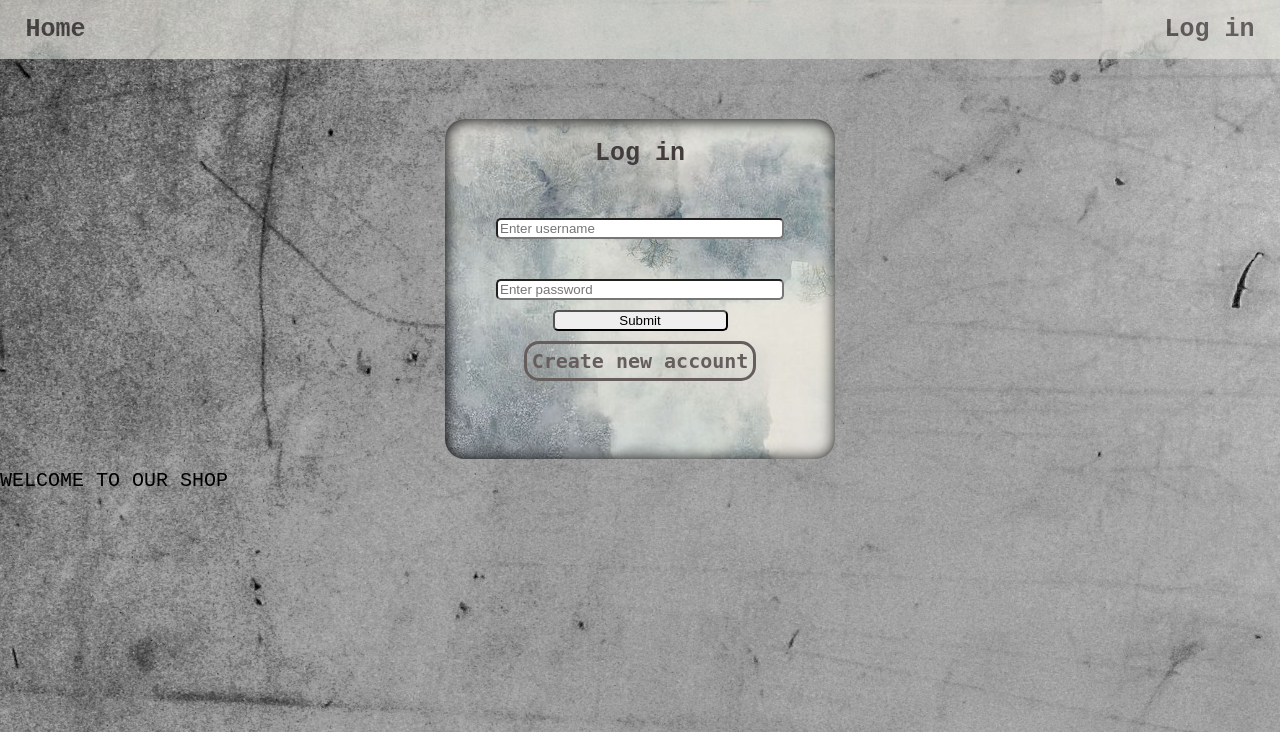
After one commit to EldinKecap/Web-Programming-SITE, a PHP site: page /login.php in a window 1280 px wide. The commit adds this page. Shown: the top 732 px of the page. Run offline with PHP 8.4, Linux system fonts and the light colour scheme.

Commit message:
implementing php

```diff
--- /dev/null
+++ b/includes/footer.php
@@ -0,0 +1,3 @@
+</body>
+<footer>Welcome to our shop</footer>
+</html>
--- a/index.html
+++ b/includes/header.php
@@ -9,9 +9,9 @@
     <script defer src="/index.js"></script>
 </head>
 <body>
-    <nav>
-        <a href="./index.html">Home</a>
-        <a href="./login.html">Log in</a>
-    </nav>
-</body>
-</html>
+   <header>
+       <nav>
+           <a href="./index.php">Home</a>
+           <a href="./login.php">Log in</a>
+        </nav>
+    </header>
--- a/login.html
+++ b/login.php
@@ -1,18 +1,7 @@
-<!DOCTYPE html>
-<html lang="en">
-<head>
-    <meta charset="UTF-8">
-    <meta http-equiv="X-UA-Compatible" content="IE=edge">
-    <meta name="viewport" content="width=device-width, initial-scale=1.0">
-    <title>Shop</title>
-    <link rel="stylesheet" href="./styles.css">
-    <script defer src="/index.js"></script>
-</head>
-<body>
-    <nav>
-        <a href="./index.html">Home</a>
-        <a href="./login.html">Log in</a>
-    </nav>
+    <?php
+    include 'includes/header.php';
+    ?>
+
     <form action="" onclick="getUserInput()" onsubmit="return false">
         <div class = "formTitle">Log in</div>
         <div id="errorUsername"></div>
@@ -23,5 +12,7 @@
         <input id="submit" type="submit">
         <a href = "createAccount.html" class = "createNewAccount">Create new account</a>
     </form>
-</body>
-</html>
+
+    <?php
+    include 'includes/footer.php';
+    ?>
--- a/styles.css
+++ b/styles.css
@@ -4,6 +4,7 @@ body{
                         "body body body"
                         "footer footer footer";
     grid-gap: 10px;
+    grid-template-columns: 1fr 1fr 1fr;
     background-size: cover;
     background-repeat: no-repeat;
     background-image: url(./Images/backgroundBodyImage.jpg) ;
@@ -12,13 +13,18 @@ body{
     margin: 0;
 }
 
+header{
+    width: 100%;
+    grid-area: header;
+}
+
 nav{
     color: rgb(66, 60, 60);
     display: flex;
     align-items: center;
     justify-content: space-between;
     padding: 15px 2%;
-    grid-area: header;
+    /* grid-area: header;  */
     background-image: url(./Images/BackgroundNavImage.jpg) ;
     opacity: 0.7;
 
@@ -40,7 +46,7 @@ form{
     height: 300px;
     box-shadow: inset 1px 1px 15px black;
     max-width: 350px;
-    background-image: url(/Images/BackgroundFormImage.jpg);
+    background-image: url('/Images/BackgroundFormImage.jpg');
     background-position: 50% 0%;
 }
 
@@ -100,3 +106,14 @@ input{
 #createNewAccountForm {
     height: 370px;
 }
+
+#indexBody{
+    grid-area: body;
+}
+
+footer{
+    grid-area: footer;
+    text-transform: uppercase;
+    font-size: 20px;
+    color: aquamarin;
+}
```
Also changed, not shown: index.php (added, +10 -0 lines), includes/databases.php (added).
